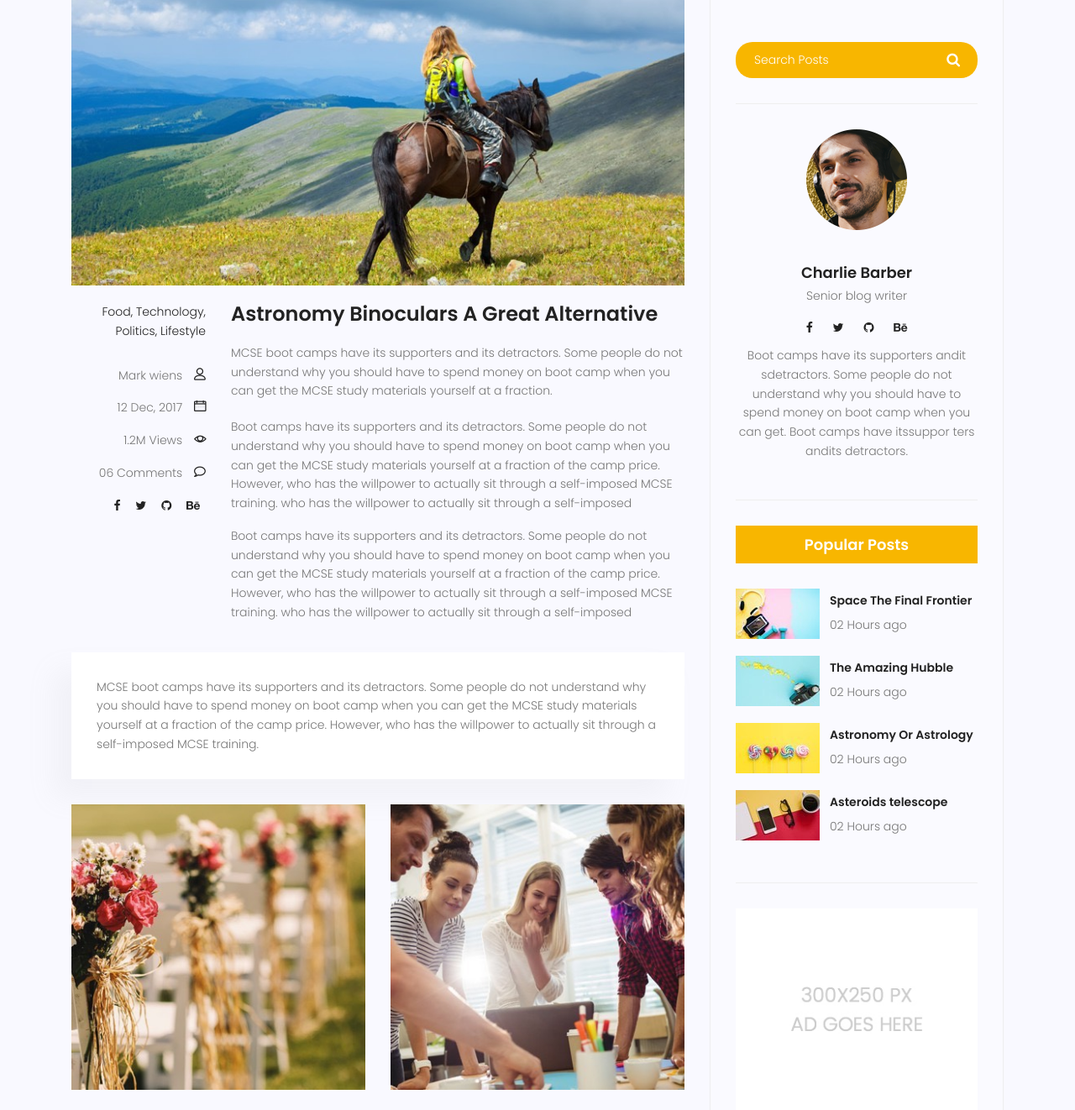
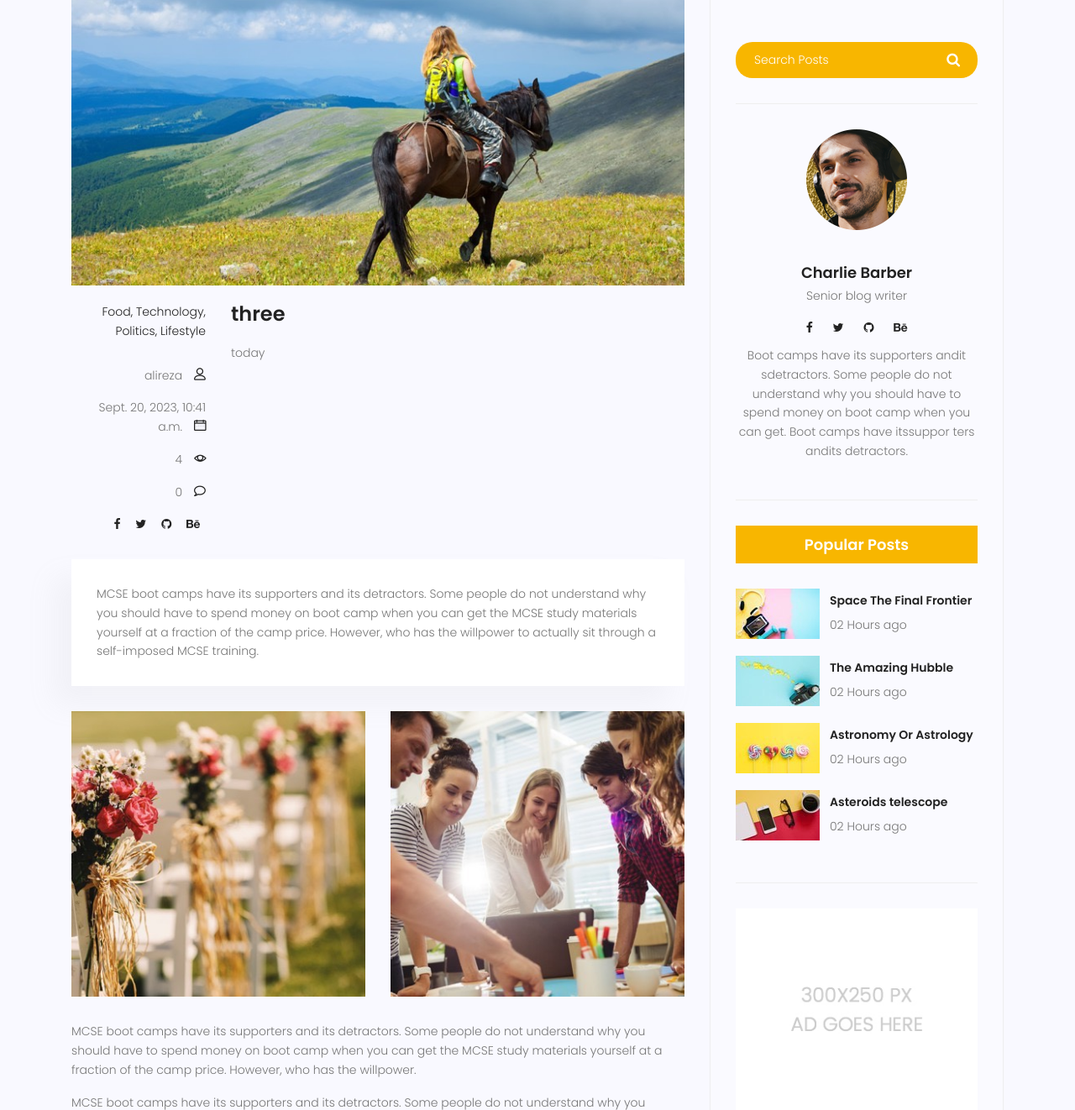
Before and after one commit to ansarialireza/Django-Blog, a Django app: template templates/blog/blog-single.html in a window 1280 px wide. Shown: the part 421-1743 px from the top of the page at 84% size. Run offline with Django 3.2, Linux system fonts and the light colour scheme; the template is opened without the code that fills it: values that come from a table or form of the project are taken from there, others are empty; data comes from the database, SQL or seed files in the repository; both versions use the stored data as it was after the commit; some libraries are stand-ins or nearby versions.

Commit message:
last change for blog

```diff
--- a/blog/models.py
+++ b/blog/models.py
@@ -1,24 +1,24 @@
 from django.db import models
 
-# Create your models here.
-
-
 class Post(models.Model):
-    # image
-    # author
-    # tag
-    # category
-
     title = models.CharField(max_length=255)
     content = models.TextField()
-    counted_views = models.IntegerField(default=0)  # default 0
+    counted_views = models.IntegerField(default=0)
     status = models.BooleanField(default=False)
     published_date = models.DateTimeField(null=True)
     created_date = models.DateTimeField(auto_now_add=True)
     updated_date = models.DateTimeField(auto_now=True)
+    author = models.ForeignKey('Author', on_delete=models.SET_NULL, null=True)  # Add author as a foreign key
+    counted_comment = models.IntegerField(default=0)
 
     class Meta:
         ordering = ['-created_date']
 
     def __str__(self):
         return "{}-{}".format(self.title, self.id)
+
+class Author(models.Model):
+    name = models.CharField(max_length=255)
+
+    def __str__(self):
+        return self.name
--- a/blog/urls.py
+++ b/blog/urls.py
@@ -5,5 +5,5 @@
 
 urlpatterns = [
     path('', blog_view, name='index'),
-    path('<int:pid>', blog_single, name='single'),
+    path('post-<int:pid>/', blog_single, name='single'),
 ]
--- a/templates/blog/blog-single.html
+++ b/templates/blog/blog-single.html
@@ -43,17 +43,17 @@
             </ul>
             <div class="user-details row">
               <p class="user-name col-lg-12 col-md-12 col-6">
-                <a href="#">Mark wiens</a> <span class="lnr lnr-user"></span>
+                <a href="#">{{post.author}}</a> <span class="lnr lnr-user"></span>
               </p>
               <p class="date col-lg-12 col-md-12 col-6">
-                <a href="#">12 Dec, 2017</a>
+                <a href="#">{{post.published_date}}</a>
                 <span class="lnr lnr-calendar-full"></span>
               </p>
               <p class="view col-lg-12 col-md-12 col-6">
-                <a href="#">1.2M Views</a> <span class="lnr lnr-eye"></span>
+                <a href="#">{{post.counted_views}}</a> <span class="lnr lnr-eye"></span>
               </p>
               <p class="comments col-lg-12 col-md-12 col-6">
-                <a href="#">06 Comments</a> <span class="lnr lnr-bubble"></span>
+                <a href="#">{{post.counted_comment}}</a> <span class="lnr lnr-bubble"></span>
               </p>
               <ul class="social-links col-lg-12 col-md-12 col-6">
                 <li>
@@ -73,29 +73,10 @@
           </div>
           <div class="col-lg-9 col-md-9">
             <h3 class="mt-20 mb-20">
-              Astronomy Binoculars A Great Alternative
+              {{post.title}}
             </h3>
             <p class="excert">
-              MCSE boot camps have its supporters and its detractors. Some
-              people do not understand why you should have to spend money on
-              boot camp when you can get the MCSE study materials yourself at a
-              fraction.
-            </p>
-            <p>
-              Boot camps have its supporters and its detractors. Some people do
-              not understand why you should have to spend money on boot camp
-              when you can get the MCSE study materials yourself at a fraction
-              of the camp price. However, who has the willpower to actually sit
-              through a self-imposed MCSE training. who has the willpower to
-              actually sit through a self-imposed
-            </p>
-            <p>
-              Boot camps have its supporters and its detractors. Some people do
-              not understand why you should have to spend money on boot camp
-              when you can get the MCSE study materials yourself at a fraction
-              of the camp price. However, who has the willpower to actually sit
-              through a self-imposed MCSE training. who has the willpower to
-              actually sit through a self-imposed
+              {{post.content}}
             </p>
           </div>
           <div class="col-lg-12">
```
Also changed, not shown: blog/admin.py (+8 -2 lines), blog/views.py (+14 -15 lines), templates/blog/blog-home.html (+5 -5 lines), blog/migrations/0004_author_post_counted_comment_post_author.py (added), db.sqlite3 (added), 1 other file.
